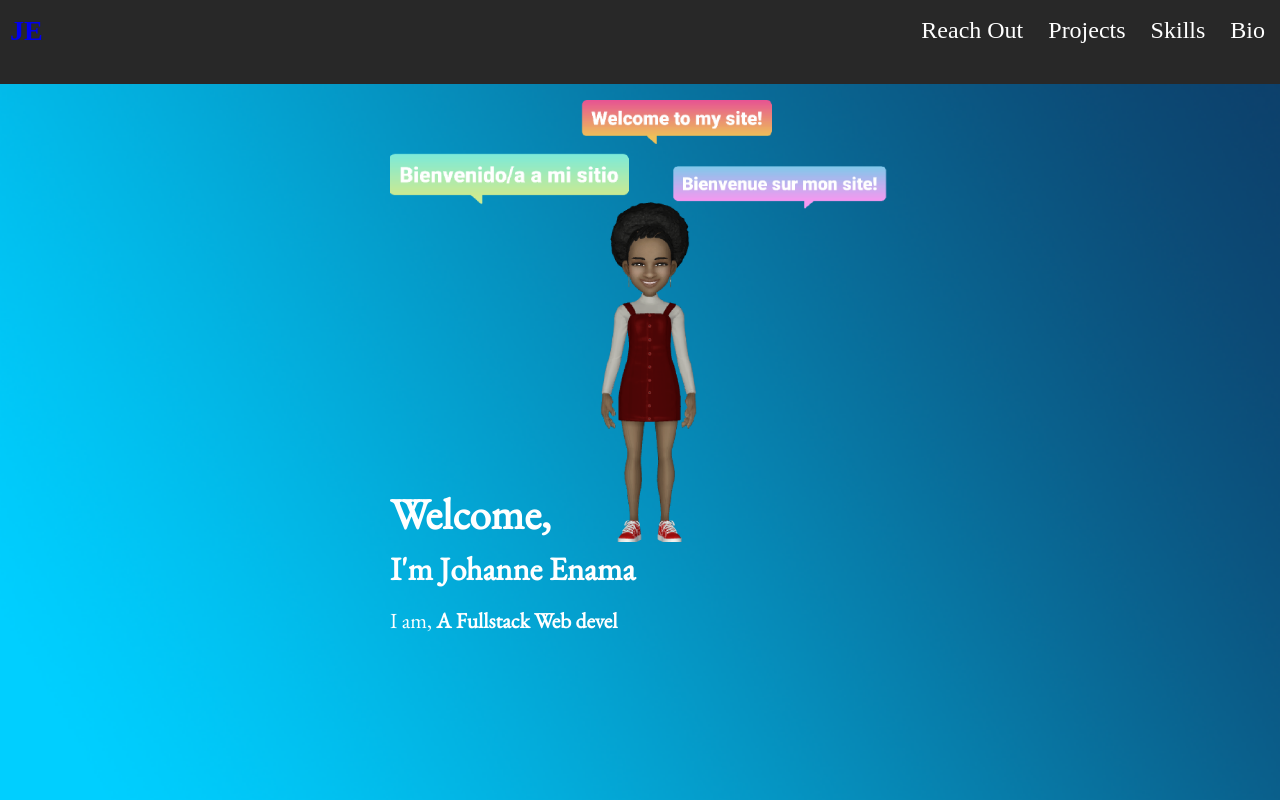
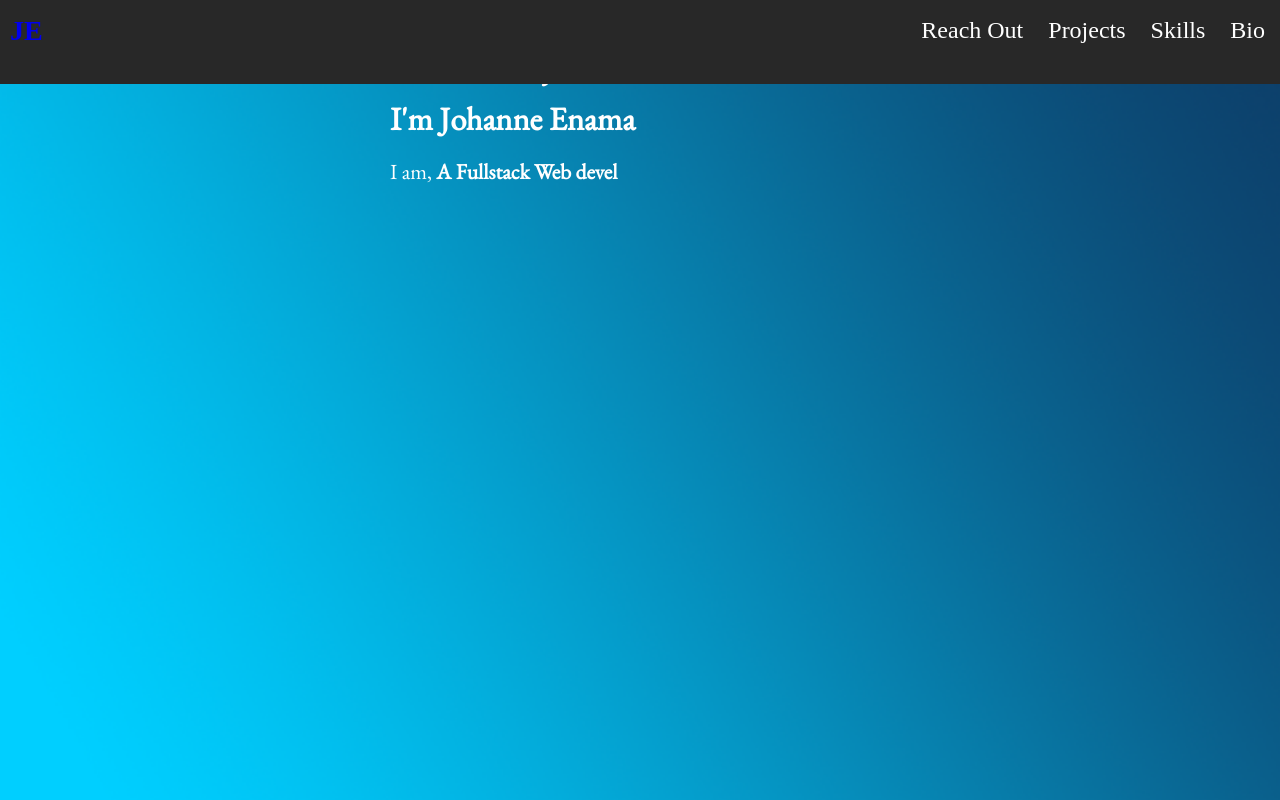
Before and after one commit to jenama/jenama.github.io, a React (Create React App) app: page / in a window 1280 px wide. Shown: the top 800 px of the page. Built offline with nearby package versions, Linux system fonts and the light colour scheme; a web font is replaced by a local one.

Commit message:
modify packsge json

```diff
--- a/src/App2.css
+++ b/src/App2.css
@@ -147,7 +147,7 @@ nav {
 }
 
 .greetings:hover {
-  color: #fcfbfa;
+  /* color: #fcfbfa; */
 }
 
 .about {
--- a/src/Components/HP2.jsx
+++ b/src/Components/HP2.jsx
@@ -7,14 +7,14 @@ const Homepage2 = () => {
     <div className="home-page">
       <div className="bg-img"></div>
       <div className="intro">
-        <div className="myemoji-container">
+        {/* <div className="myemoji-container">
           <img
             className="myemoji"
             src={myemoji}
             width="500px"
             alt="emoji"
           />
-        </div>
+        </div> */}
         <div className="text-container">
           <h1>Welcome,</h1>
           <h2>I'm Johanne Enama</h2>
```
Also changed, not shown: package.json (+4 -4 lines), 1 other file (tests, documents, lock files or other folders).
